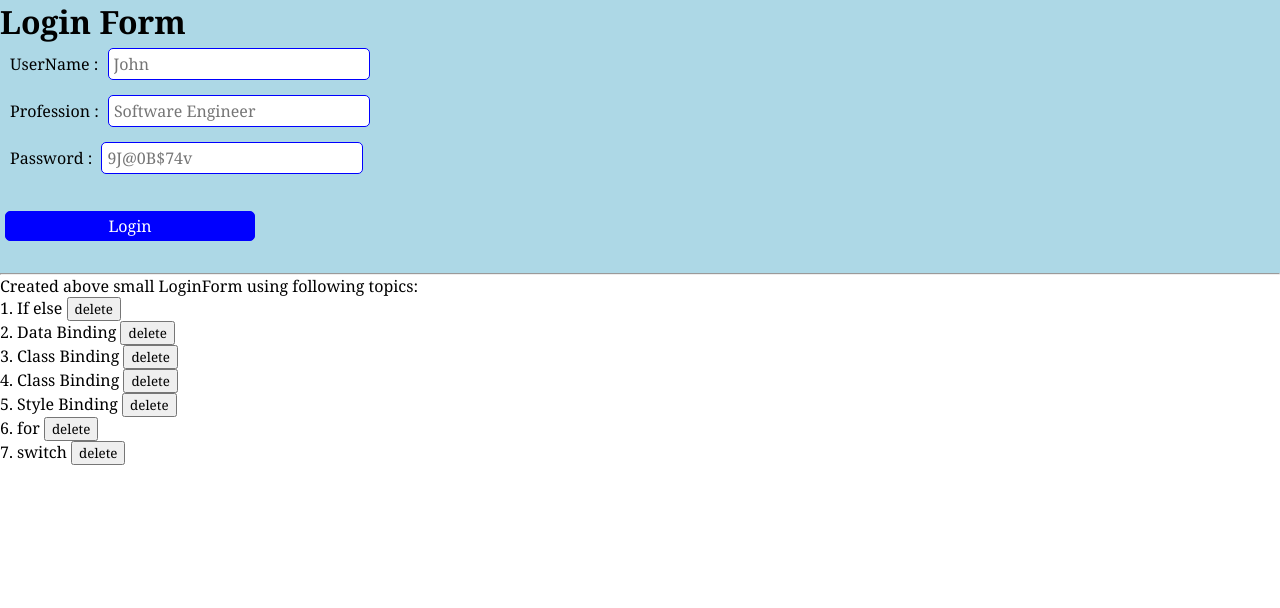
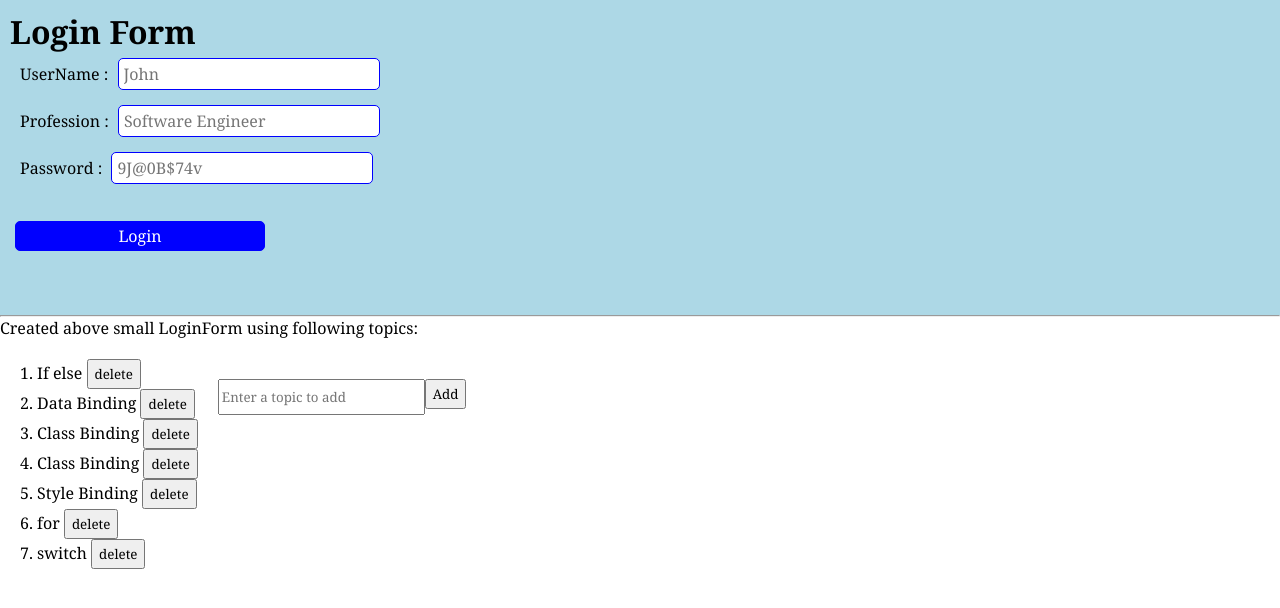
Before and after one commit to Vishnu473/practice-angular, an Angular app: page / in a window 1280 px wide. Shown: the top 608 px of the page. Built offline with nearby package versions, Linux system fonts and the light colour scheme.

Commit message:
Adding header component

```diff
--- a/src/app/app.component.css
+++ b/src/app/app.component.css
@@ -20,7 +20,8 @@ button {
   padding: 0px 5px;
   font-size: 16px;
 }
-div .form {
+div,
+.form {
   padding: 10px;
   display: flex;
   flex-direction: column;
--- a/src/app/header/header-component/header-component.component.css
+++ b/src/app/header/header-component/header-component.component.css
@@ -0,0 +1,11 @@
+button {
+  width: fit-content;
+}
+.horizontal {
+  display: flex;
+  padding: 20px;
+}
+.vertical {
+  display: flex;
+  flex-direction: column;
+}
--- a/src/app/header/header-component/header-component.component.html
+++ b/src/app/header/header-component/header-component.component.html
@@ -1,6 +1,22 @@
 <p>Created above small LoginForm using following topics:</p>
-@for(topic of topics; track topic; let index=$index){
-<p>
-  {{ index + 1 }}. {{ topic }} <button (click)="delete(index)">delete</button>
-</p>
-}
+<div class="horizontal">
+  <div class="vertical">
+    @for(topic of topics; track topic; let index=$index){
+    <p>
+      {{ index + 1 }}. {{ topic }}
+      <button (click)="delete(index)">delete</button>
+    </p>
+    }
+  </div>
+  <div class="vertical">
+    <div class="horizontal">
+      <input
+        type="text"
+        placeholder="Enter a topic to add"
+        [(ngModel)]="topic"
+      />
+      <button (click)="add()">Add</button>
+    </div>
+    <p *ngIf="topic.length < 1">{{ msg }}</p>
+  </div>
+</div>
--- a/src/app/header/header-component/header-component.component.ts
+++ b/src/app/header/header-component/header-component.component.ts
@@ -1,9 +1,11 @@
+import { NgIf } from '@angular/common';
 import { Component } from '@angular/core';
+import { FormsModule } from '@angular/forms';
 
 @Component({
   selector: 'app-header-component',
   standalone: true,
-  imports: [],
+  imports: [FormsModule, NgIf],
   templateUrl: './header-component.component.html',
   styleUrl: './header-component.component.css',
 })
@@ -18,7 +20,26 @@ export class HeaderComponentComponent {
     'switch',
   ];
 
+  msg: string = '';
+  topic: string = '';
   delete(index: number): void {
     this.topics.splice(index, 1);
   }
+
+  add() {
+    if (
+      this.topic == null ||
+      this.topic == undefined ||
+      this.topic.trim() == ''
+    ) {
+      this.msg = 'Enter a valid topic to add';
+    } else {
+      if (this.topics.indexOf(this.topic) != -1) {
+        this.msg = 'Topic is already present. add new topic';
+      } else {
+        this.topics.push(this.topic.trim());
+        this.msg = 'Topic added';
+      }
+    }
+  }
 }
--- a/src/styles.css
+++ b/src/styles.css
@@ -3,3 +3,9 @@ body {
   margin: 0;
   font-family: Georgia, "Times New Roman", Times, serif;
 }
+
+input,
+button {
+  max-width: 250px;
+  height: 30px;
+}
```
Also changed, not shown: 1 other file (tests, documents, lock files or other folders).
